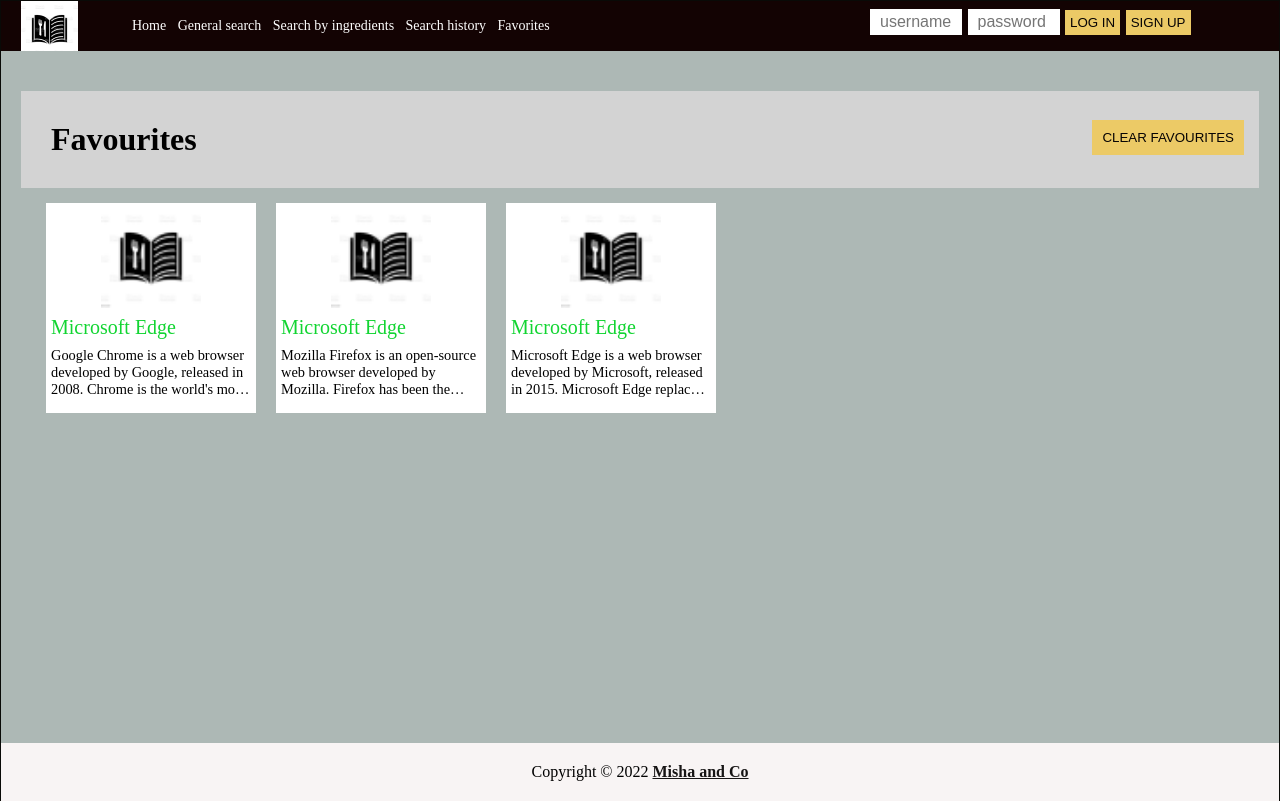
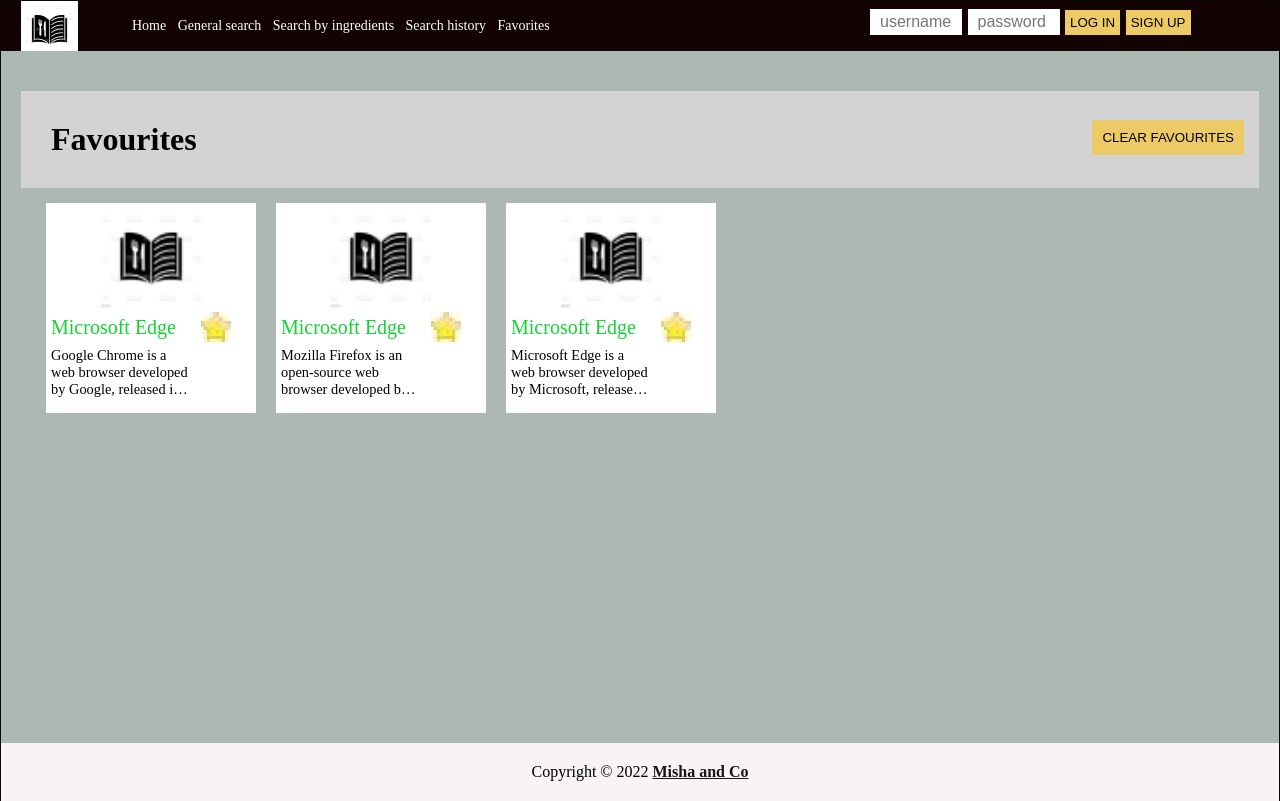
Before and after one commit to Michael2718/CookBook, a plain HTML site: page website/templates/Favorites.html in a window 1280 px wide. Drawn offline with Linux system fonts and the light colour scheme.

Commit message:
Add Star on Favorites

```diff
--- a/website/templates/Favorites.html
+++ b/website/templates/Favorites.html
@@ -32,6 +32,9 @@
             <article class="browser">
                 <img class="imgg" src="../static/images/Logo.png">
                 <a href="#" class="au">Microsoft Edge</a>
+                <div id="dh2"  style='float: right; clear: right;'>
+                    <input type="image" src="../static/images/Star.jpg" />
+                </div>
                 <div class="truncate">
                     <p>Google Chrome is a web browser developed by Google, released in 2008. Chrome is the world's most popular web browser today!</p>
                 </div>
@@ -39,6 +42,9 @@
             <article class="browser">
                 <img class="imgg" src="../static/images/Logo.png">
                 <a href="#" class="au">Microsoft Edge</a>
+                <div id="dh2"  style='float: right; clear: right;'>
+                    <input type="image" src="../static/images/Star.jpg" />
+                </div>
                 <div class="truncate">
                     <p>Mozilla Firefox is an open-source web browser developed by Mozilla. Firefox has been the second most popular web browser since January, 2018.</p>
                 </div>
@@ -46,6 +52,9 @@
             <article class="browser">
                 <img class="imgg" src="../static/images/Logo.png">
                 <a href="#" class="au">Microsoft Edge</a>
+                <div id="dh2"  style='float: right; clear: right;'>
+                    <input type="image" src="../static/images/Star.jpg" />
+                </div>
                 <div class="truncate">
                     <p>Microsoft Edge is a web browser developed by Microsoft, released in 2015. Microsoft Edge replaced Internet Explorer.</p>
                 </div>
```
